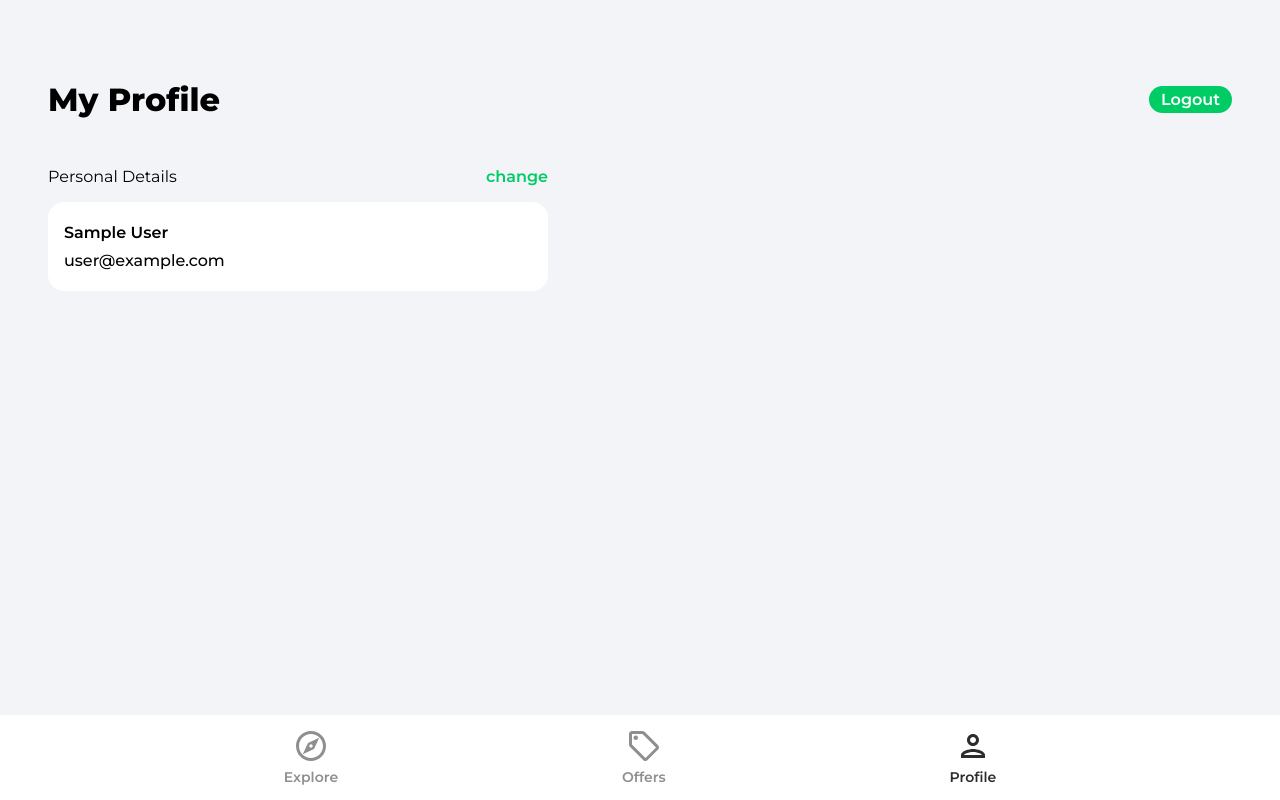
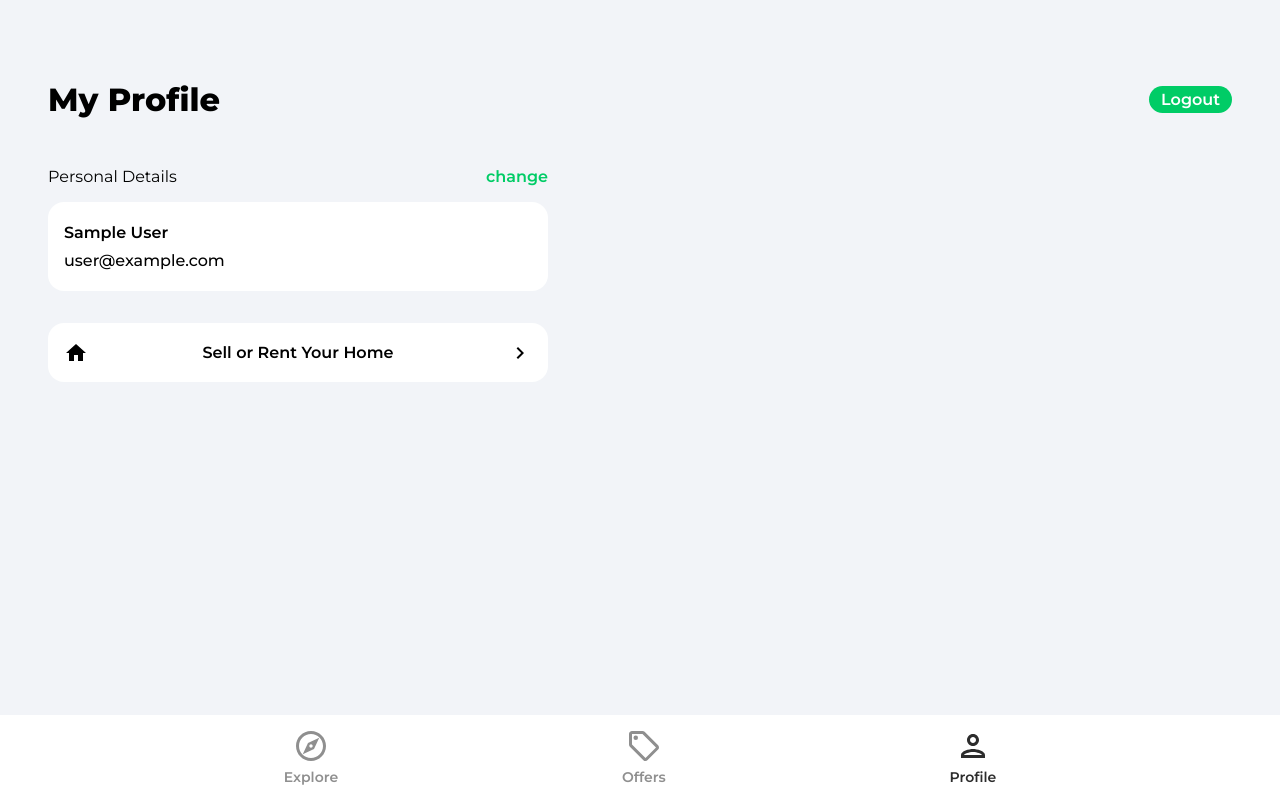
Before and after one commit to FulphilledDev/coach-marketplace-app, a React (Create React App) app: page /profile in a window 1280 px wide. Built offline with nearby package versions, Linux system fonts and the light colour scheme; no server answers; sample sign-in values are in the browser's storage.

Commit message:
Add create-listing link button to profile

```diff
--- a/src/App.js
+++ b/src/App.js
@@ -6,6 +6,7 @@
 import Explore from './pages/Explore';
 import Offers from './pages/Offers';
 import Category from './pages/Category';
+import CreateListing from './pages/CreateListing';
 import Profile from './pages/Profile';
 import SignIn from './pages/SignIn';
 import SignUp from './pages/SignUp';
@@ -25,6 +26,7 @@
           <Route path='/sign-in' element={<SignIn />} />
           <Route path='/sign-up' element={<SignUp />} />
           <Route path='/forgot-password' element={<ForgotPassword />} />
+          <Route path='/create-listing' element={<CreateListing />} />
         </Routes>
         <Navbar />
       </Router>
--- /dev/null
+++ b/src/pages/CreateListing.jsx
@@ -0,0 +1,8 @@
+
+function CreateListing() {
+  return (
+    <div>CreateListing</div>
+  )
+}
+
+export default CreateListing
--- a/src/pages/Profile.jsx
+++ b/src/pages/Profile.jsx
@@ -1,9 +1,12 @@
 import { useState } from 'react'
+import { Link } from 'react-router-dom'
 import { getAuth, updateProfile } from 'firebase/auth'
 import { doc, updateDoc } from 'firebase/firestore'
 import { db } from '../firebase.config'
 import { useNavigate } from 'react-router-dom'
 import { toast } from 'react-toastify'
+import arrowRight from '../assets/svg/keyboardArrowRightIcon.svg'
+import homeIcon from '../assets/svg/homeIcon.svg'
 
 
 function Profile() {
@@ -94,6 +97,12 @@
             />
           </form>
         </div>
+
+        <Link to='/create-listing' className='createListing'>
+          <img src={homeIcon} alt="home" />
+          <p>Sell or Rent Your Home</p>
+          <img src={arrowRight} alt="arrow right" />
+        </Link>
       </main>
     </div>
   )
```
